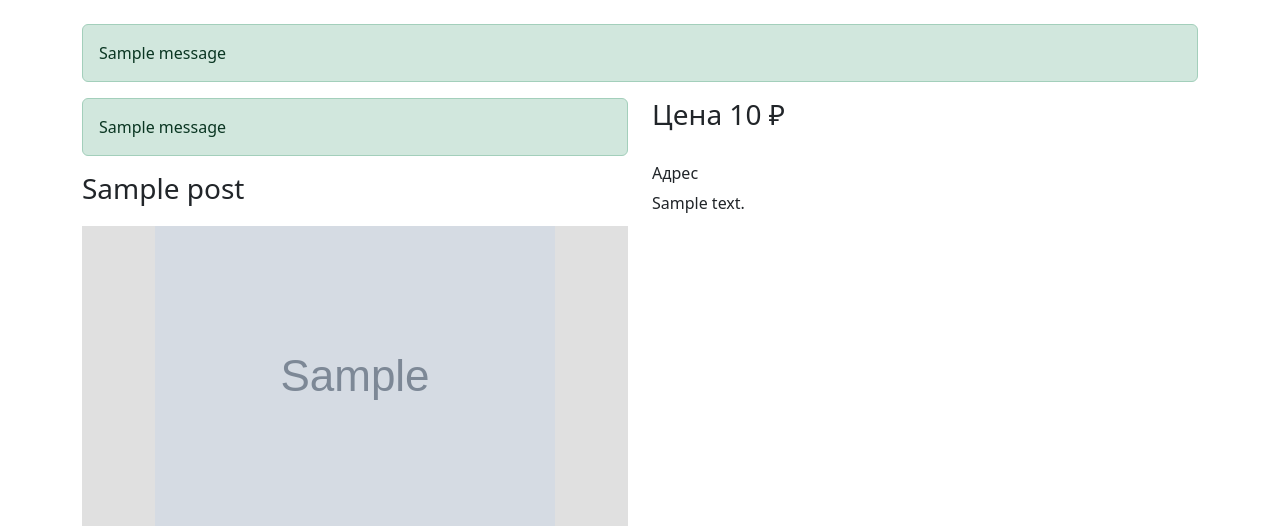
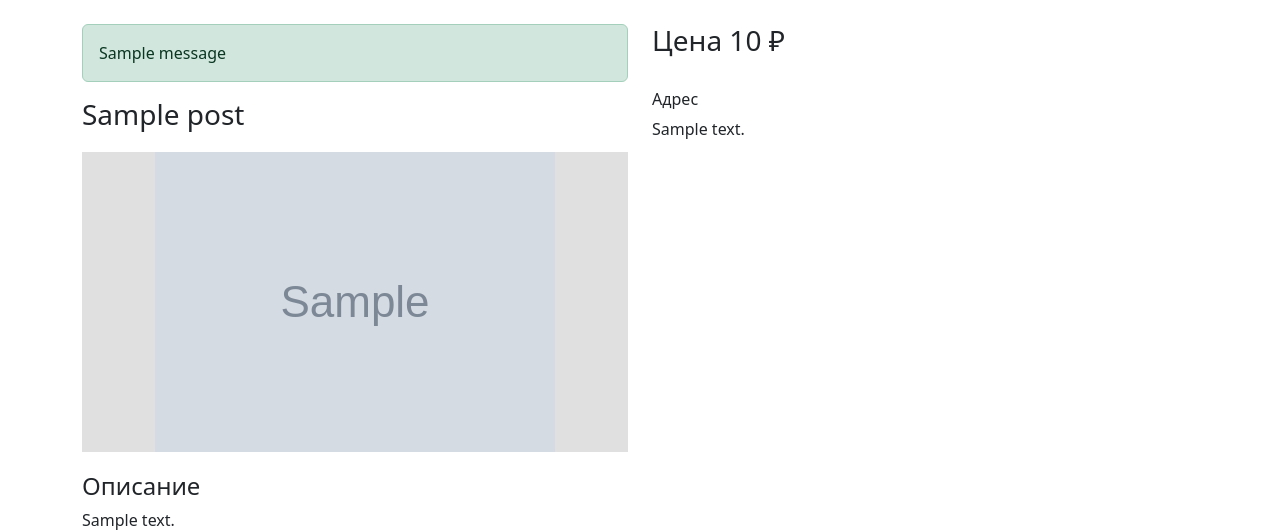
Before and after one commit to hodakoov/advertising_site, a Flask app: page /1 in a window 1280 px wide. Shown: the part 79-609 px from the top of the page. Run offline with Flask 3, Linux system fonts and the light colour scheme; tables that the repository leaves empty hold one stand-in row (values such as "Sample post"); grey boxes marked "Sample" are stand-in pictures; one stand-in notice (Sample message) is shown.

Commit message:
FIX Исправлены повторяющиеся всплывающие уведомления

```diff
--- a/app/templates/detail_page.html
+++ b/app/templates/detail_page.html
@@ -5,13 +5,6 @@
 {% block content %}
 
     <div class="container">
-        {% with messages = get_flashed_messages(with_categories=True) %}
-            {% if messages %}
-                {% for category, message in messages %}
-                    <div class="alert alert-{{ category }}" role="alert">{{ message }}<br></div>
-                {% endfor %}
-            {% endif %}
-        {% endwith %}
         <div class="row">
             <div class="col-6">
                 {% include('messages.html') %}
```
